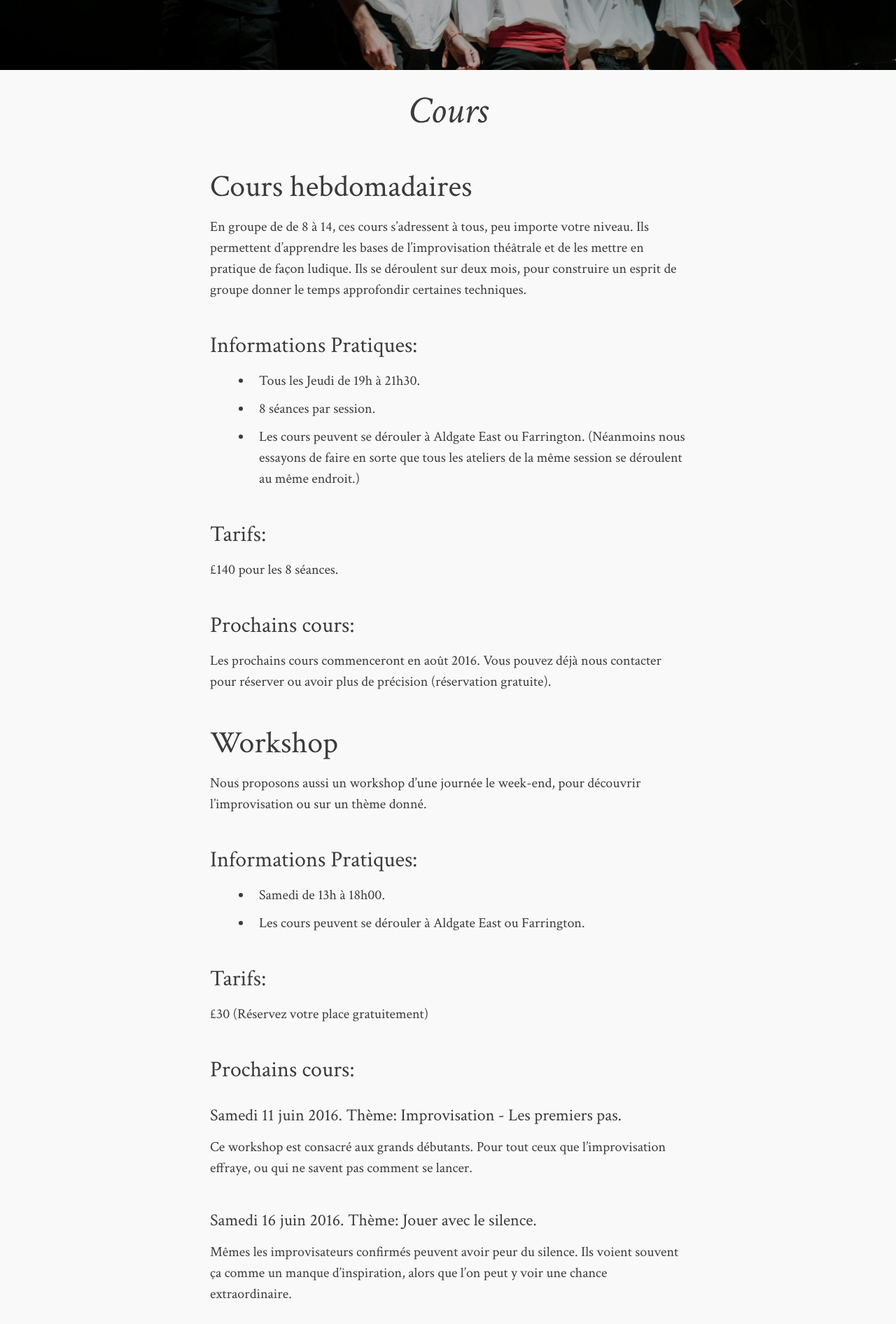
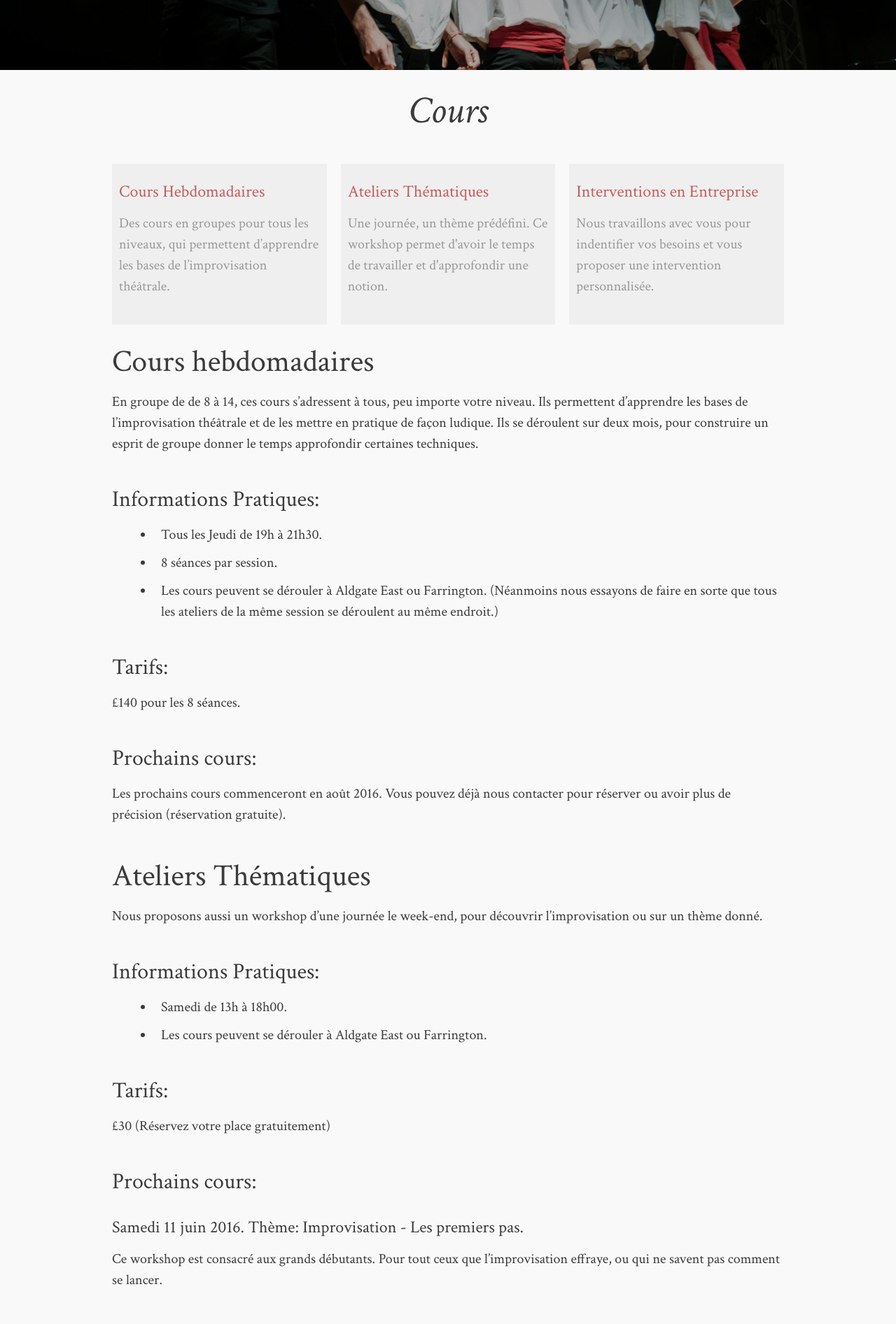
Before and after one commit to moutard/impro-blog, a Jekyll site: the page built from classes.md, in a window 1280 px wide. Shown: the part 450-2342 px from the top of the page at 70% size. Built offline with Jekyll 4.4.1, drawn with Linux system fonts in a browser that asks for light colours; comment, search, counter and statistics services are not loaded; some of the changed text lies outside the part shown.

Commit message:
Workshop page

```diff
--- /dev/null
+++ b/_data/workshops.yml
@@ -0,0 +1,13 @@
+- title: Cours Hebdomadaires
+  description: Des cours en groupes pour tous les niveaux, qui permettent d’apprendre les bases de l’improvisation théâtrale.
+  link: "#cours-hebdomadaires"
+
+- title: Ateliers Thématiques
+  description: Une journée, un thème prédéfini. Ce workshop permet d'avoir le temps de travailler et d'approfondir une notion.
+  link: "#ateliers-thmatiques"
+
+
+- title: Interventions en Entreprise
+  description: Nous travaillons avec vous pour indentifier vos besoins et vous
+    proposer une intervention personnalisée.
+  link: "#intervention-en-entreprise"
--- /dev/null
+++ b/_layouts/classes.html
@@ -0,0 +1,68 @@
+{% include head.html %}
+
+<section class="article">
+
+{% if page.image.feature %}
+  <div class="overlay"></div>
+  {% if page.image.feature contains 'https://' | escape or page.image.feature contains 'http://' | escape %}
+  <div class="featured-image" style="background-image: url({{ page.image.feature }})"></div>
+  {% else %}
+  <div class="featured-image" style="background-image: url({{ site.url }}/images/{{ page.image.feature }})"></div>
+  {% endif %}
+{% else %}
+  <div class="overlay"></div>
+  <div class="featured-image" style="background-image: url({{ site.url }}/images/typewriter.jpg)"></div>
+{% endif %}
+
+
+      <article class="wrap post">
+        <header class="post-header">
+          <hgroup>
+            <h1>{{page.title}}</h1>
+            <p class="date">{{page.date | date: "%b %d, %Y" }}</p>
+            <p class="intro">{% if page.description %}{{ page.description }}{% else %}{{ page.tagline }}{% endif %}</p>
+          </hgroup>
+        </header>
+
+      <div class="workshops">
+      {% for workshop in site.data.workshops %}
+
+        <a href="{{site.url}}/classes/{{ workshop.link }}" class="workshop">
+        <div>
+            <h2>{{ workshop.title }}</h2>
+            <p>{{ workshop.description }}</p>
+        </div>
+        </a>
+      {% endfor %}
+      </div>
+
+      {{ content }}
+      <a class="share" href="https://twitter.com/intent/tweet?text=&quot;{{ page.title }}&quot;%20{{ site.canonical }}{{ page.url }}%20via%20&#64;{{ site.owner.twitter }}" data-dnt="true">Share</a>
+      <script>!function(d,s,id){var js,fjs=d.getElementsByTagName(s)[0];if(!d.getElementById(id)){js=d.createElement(s);js.id=id;js.src="//platform.twitter.com/widgets.js";fjs.parentNode.insertBefore(js,fjs);}}(document,"script","twitter-wjs");</script>
+
+      {% if page.comments %}
+      <aside class="disqus">
+        <div id="disqus_thread"></div>
+        <script type="text/javascript">
+            /* * * CONFIGURATION VARIABLES: EDIT BEFORE PASTING INTO YOUR WEBPAGE * * */
+            var disqus_shortname = '{{ site.owner.disqus }}'; // required: replace example with your forum shortname
+
+            /* * * DON'T EDIT BELOW THIS LINE * * */
+            (function() {
+                var dsq = document.createElement('script'); dsq.type = 'text/javascript'; dsq.async = true;
+                dsq.src = '//' + disqus_shortname + '.disqus.com/embed.js';
+                (document.getElementsByTagName('head')[0] || document.getElementsByTagName('body')[0]).appendChild(dsq);
+            })();
+        </script>
+        <noscript>Please enable JavaScript to view the <a href="http://disqus.com/?ref_noscript">comments powered by Disqus.</a></noscript>
+        <a href="http://disqus.com" class="dsq-brlink">comments powered by <span class="logo-disqus">Disqus</span></a>
+      </aside>
+      {% endif %}
+
+
+      </article>
+
+    </section>
+</div>
+
+{% include footer.html %}
--- a/_sass/_styles.scss
+++ b/_sass/_styles.scss
@@ -160,7 +160,7 @@ input {
 
 .post {
     @include column(8);
-    max-width: 680px;
+    max-width: 960px;
     display: block;
     margin: 0 auto;
     float: none;
@@ -666,7 +666,34 @@ footer {
     margin-top: $lh*3;
 }
 
+/**
+ * Workshop
+ * ========================================================================== */
+.workshops {
+  width: 100%;
+  display: flex;
+  .workshop {
+    margin: $margin-small;
+    padding:  $margin-small;
+    background-color: $grey-ultra-light;
+    flex: 1;
+    justify-content: space-between;
 
+    &:first-child {
+      margin-left: 0;
+    }
+    &:last-child {
+      margin-right: 0;
+    }
+    h2 {
+      font-size: $fs4;
+    }
+
+    p {
+      color: $grey-medium;
+    }
+  }
+}
 /* Tablet
    ========================================================================== */
 
--- a/_sass/_variables.scss
+++ b/_sass/_variables.scss
@@ -15,13 +15,17 @@ $white: #f9f9f9;
 $grey-dark:   #222;
 $grey-medium: #999;
 $grey-light:  #d9d9d9;
+$grey-ultra-light:  #efefef;
 
 /* Hilight */
 $hilite: #fffbd7;
 
+$red: #c85b5c;
+$dark-red: #991C01;
+
 /* Accent Colors */
-$link: #c85b5c;
-$accent: #24536B;
+$link: $red;
+$accent: $dark-red;
 
 
 /* Typography
--- a/classes.md
+++ b/classes.md
@@ -22,7 +22,7 @@ En groupe de de 8 à 14, ces cours s’adressent à tous, peu importe votre nive
 ### Prochains cours:
 Les prochains cours commenceront en août 2016. Vous pouvez déjà nous contacter pour réserver ou avoir plus de précision (réservation gratuite).
 
-## Workshop
+## Ateliers Thématiques
 
 Nous proposons aussi un workshop d’une journée le week-end, pour découvrir l’improvisation ou sur un thème donné.
 
@@ -45,7 +45,7 @@ Il n’y aura à priori pas de workshop en juillet.
 Rq: Les workshop sont annoncés un mois à l’avance.
 
 
-## Ateliers dédiés aux entreprises
+## Interventions en Entreprise
 
 "Avant d’être un professeur de théâtre, je suis avant tout un ingénieur. J’ai crée ma start-up puis rejoins une entreprise très structurée. J’ai l’habitude des problèmatiques des entreprises et je sais à quel point l’improvisation peut nous apporter. Tant par la confiance en soit que par la cohésion d’équipe."
 
```
Also changed, not shown: other parts of classes.md (+1 -1 lines).
